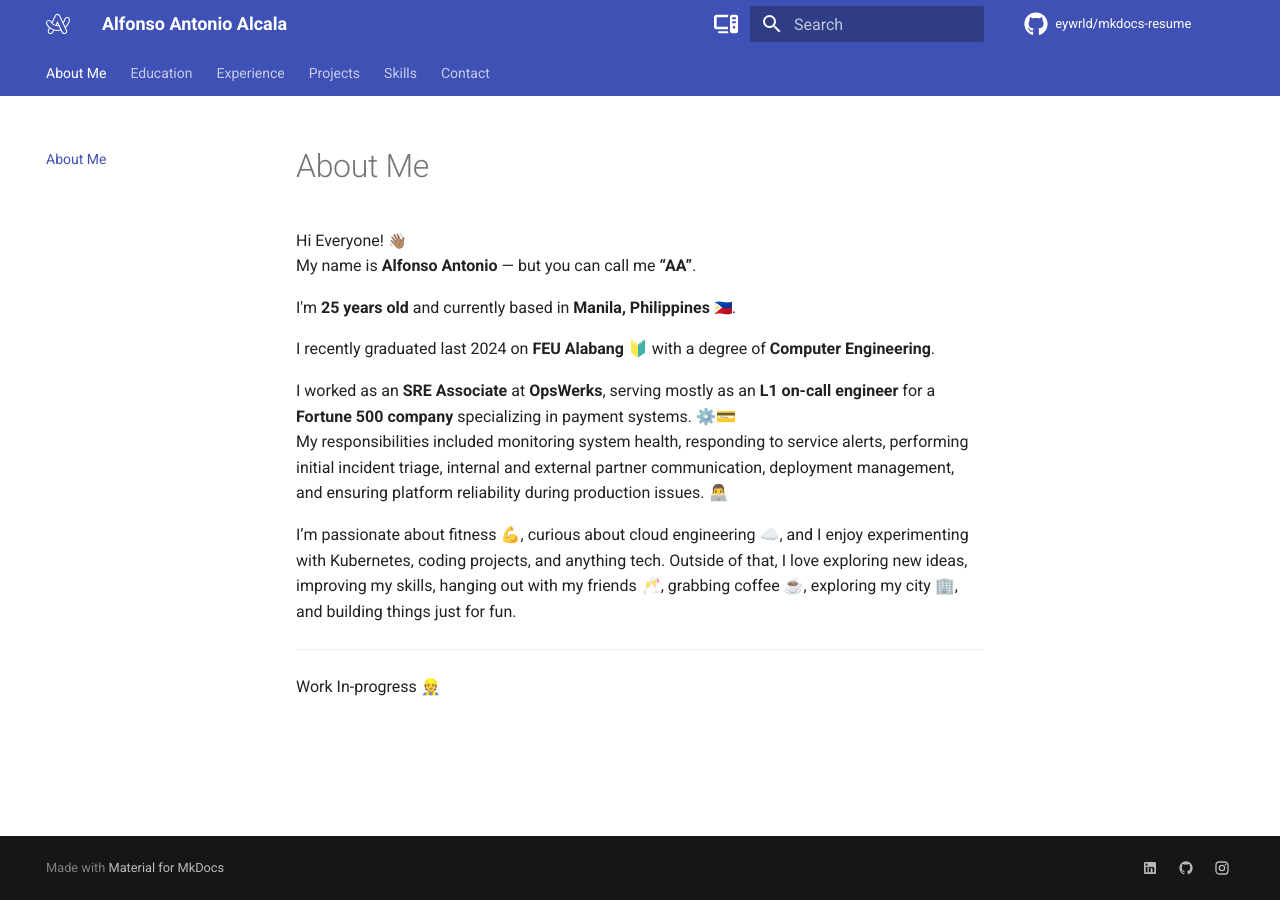
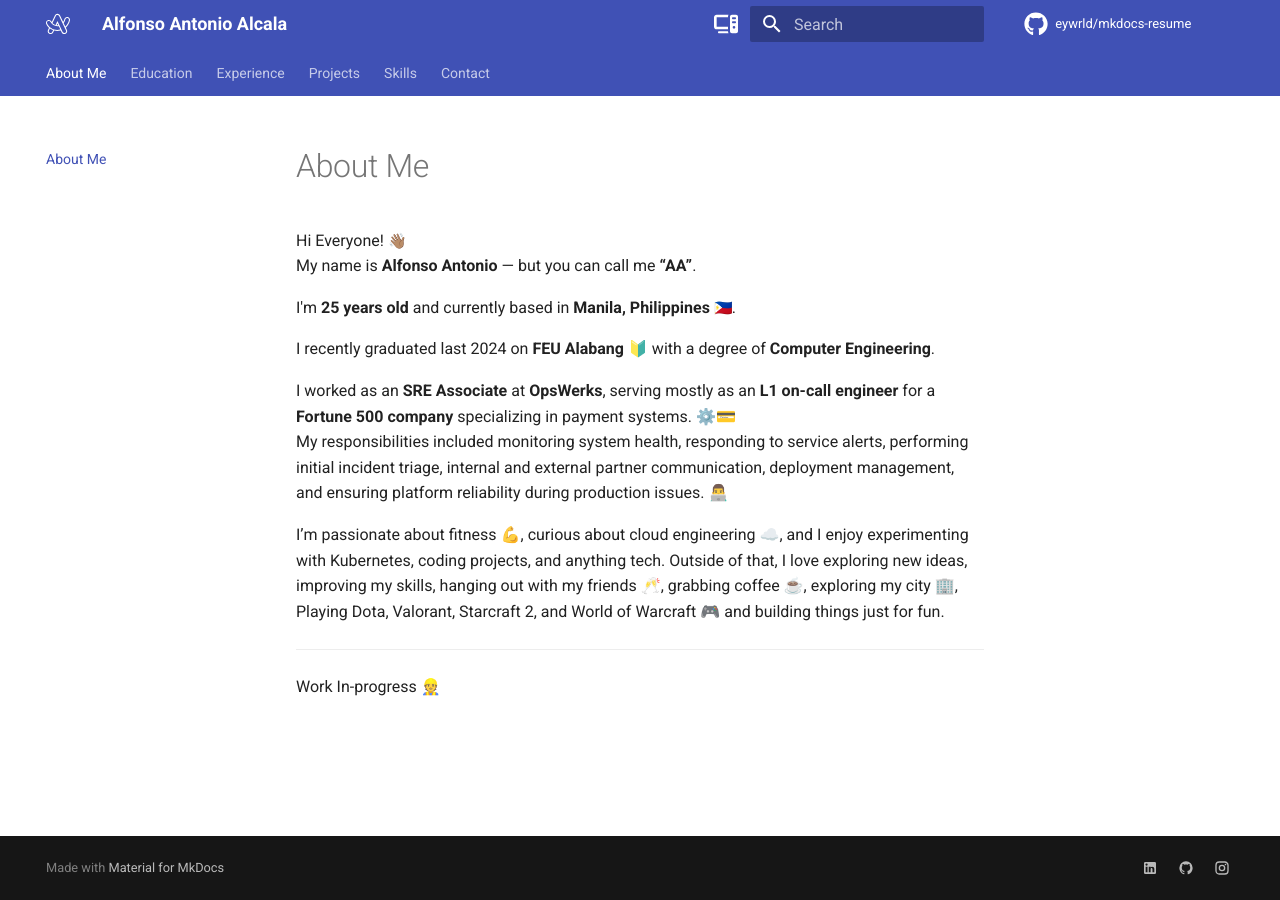
Before and after one commit to eywrld/mkdocs-resume, an MkDocs documentation site: the page built from docs/index.md, in a window 1280 px wide. Built offline with MkDocs 1.6.1 and Material for MkDocs 9.7.7, drawn with Linux system fonts in a browser that asks for light colours; emoji names are drawn with the system emoji font; comment, search, counter and statistics services are not loaded; the version menu is left out.

Commit message:
0.7 updated details on about me

```diff
--- a/docs/index.md
+++ b/docs/index.md
@@ -10,7 +10,7 @@ I recently graduated last 2024 on **FEU Alabang** 🔰 with a degree of **Comput
 I worked as an **SRE Associate** at **OpsWerks**, serving mostly as an **L1 on-call engineer** for a **Fortune 500 company** specializing in payment systems. ⚙️💳
 My responsibilities included monitoring system health, responding to service alerts, performing initial incident triage, internal and external partner communication, deployment management, and ensuring platform reliability during production issues. 👨‍💻
 
-I’m passionate about fitness 💪, curious about cloud engineering ☁️, and I enjoy experimenting with Kubernetes, coding projects, and anything tech. Outside of that, I love exploring new ideas, improving my skills, hanging out with my friends 🥂, grabbing coffee ☕, exploring my city 🏢, and building things just for fun.
+I’m passionate about fitness 💪, curious about cloud engineering ☁️, and I enjoy experimenting with Kubernetes, coding projects, and anything tech. Outside of that, I love exploring new ideas, improving my skills, hanging out with my friends 🥂, grabbing coffee ☕, exploring my city 🏢, Playing Dota, Valorant, Starcraft 2, and World of Warcraft 🎮 and building things just for fun.
 
 ---
 
```
Also changed, not shown: 1 other file.
